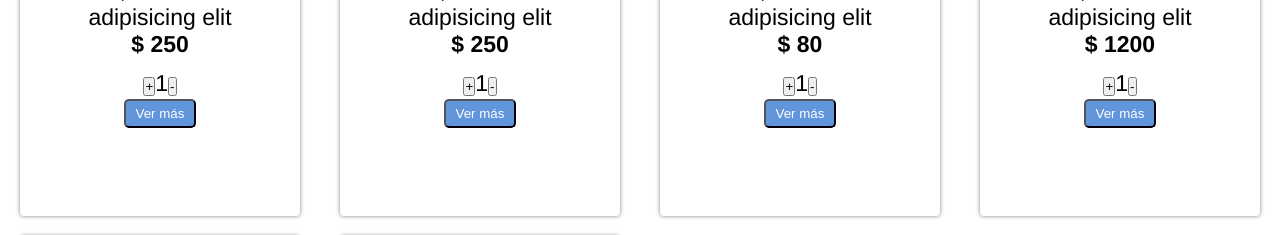
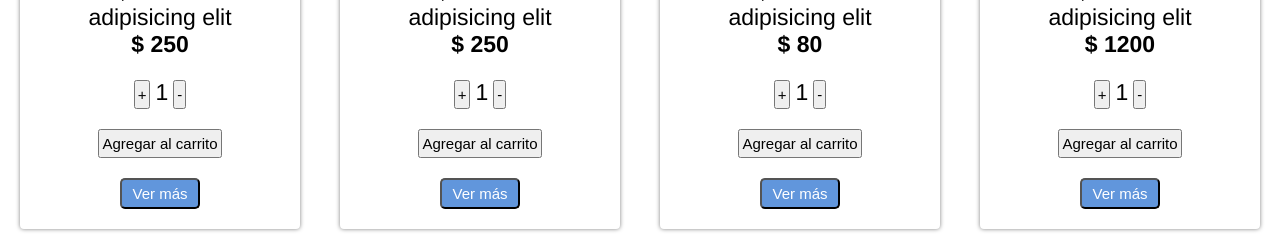
Before and after one commit to GuiFerdATA/React-Guille-Fernandez, a React (Create React App) app: page / in a window 1280 px wide. Shown: the part 672-907 px from the top of the page. Built offline with nearby package versions, Linux system fonts and the light colour scheme; grey boxes are pictures that could not be loaded.

Commit message:
agregamos algunos cambios a los botones recientemente agregados con css

```diff
--- a/src/components/ItemCount/ItemCount.jsx
+++ b/src/components/ItemCount/ItemCount.jsx
@@ -1,4 +1,5 @@
 import React from 'react'
+import "./itemcount.css"
 
 function ItemCount(props) {
     let [count, setCount] = React.useState(props.initial)
@@ -21,9 +22,12 @@ function ItemCount(props) {
 }
     return (
         <div>
+        <div>
             <button onClick={handleAdd}>+</button>
             <span>{count}</span>
             <button onClick={handleSubstract}>-</button>
+        </div>
+        <button>Agregar al carrito</button>
         </div>
     )
 }
--- a/src/components/ItemCount/itemcount.css
+++ b/src/components/ItemCount/itemcount.css
@@ -0,0 +1,5 @@
+button{
+    font-size: 15px;
+    padding: 4px 2px;
+    margin: 10px 5px;
+}
```
